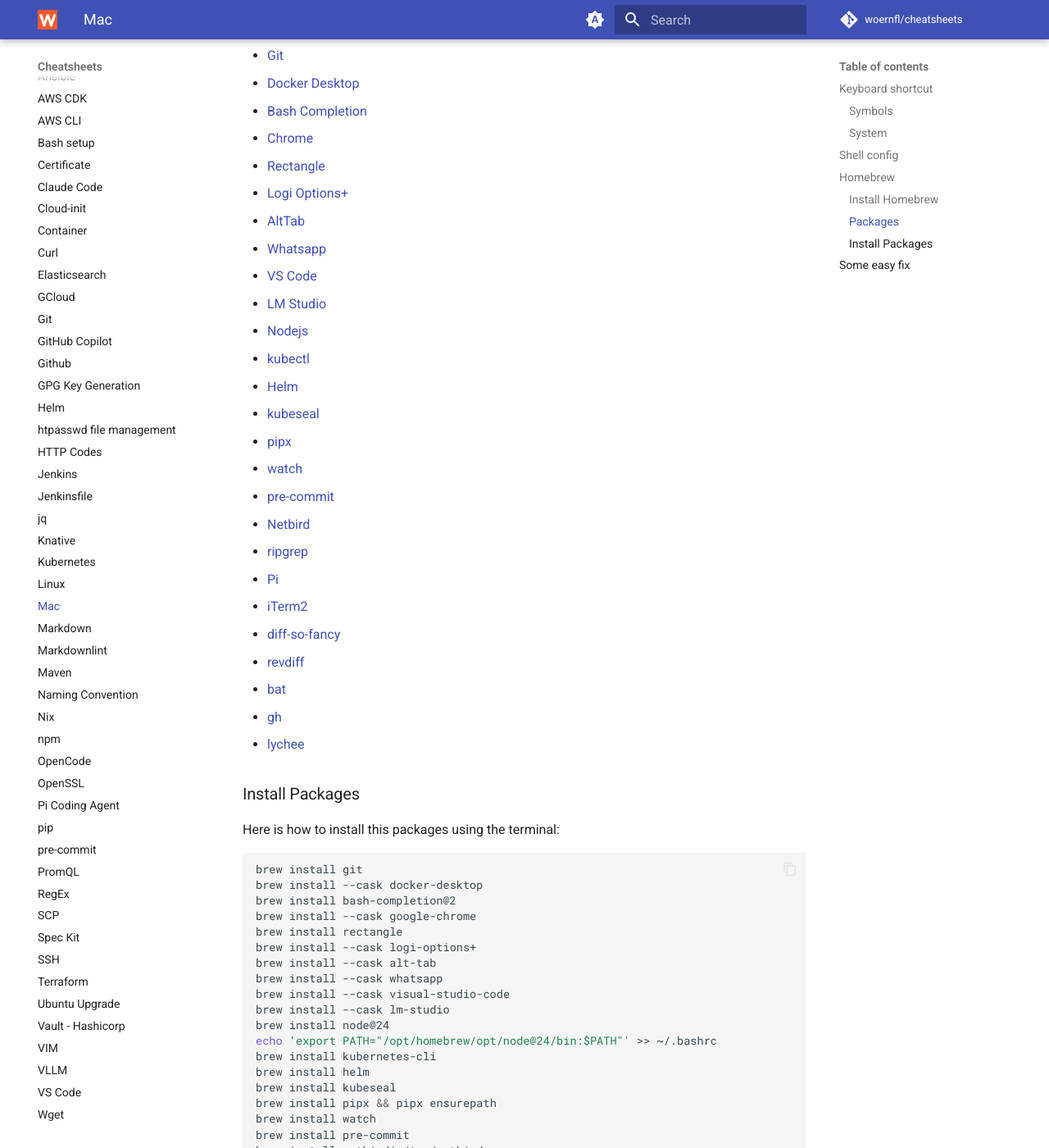
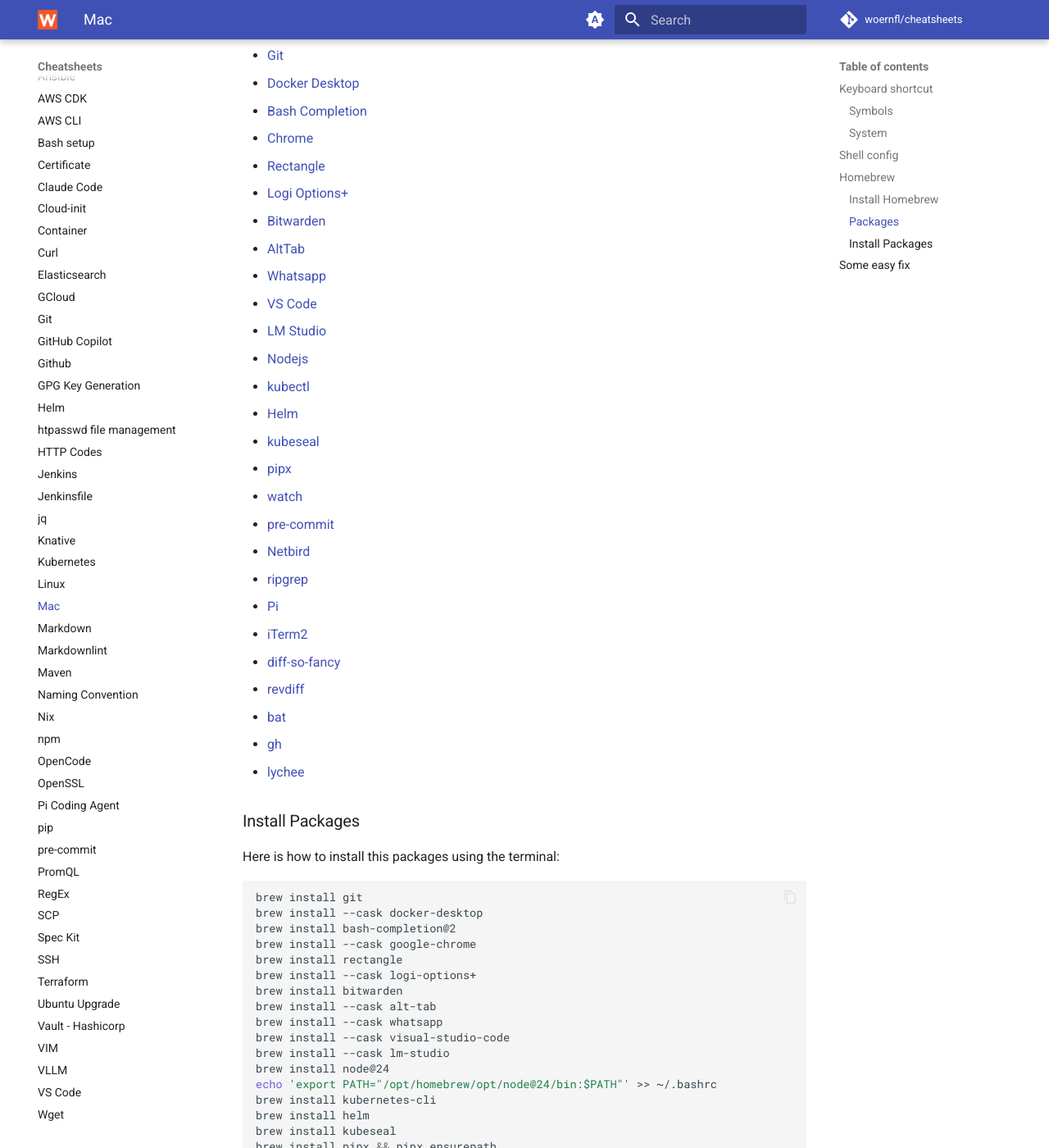
Before and after one commit to woernfl/cheatsheets, an MkDocs documentation site: the page built from docs/mac.md, in a window 1280 px wide and 1400 px high, scrolled down 1675 px. Shown: the whole window at 82% size. Built offline with MkDocs 1.6.1 and Material for MkDocs 9.7.7, drawn with Linux system fonts in a browser that asks for light colours; comment, search, counter and statistics services are not loaded.

Commit message:
Update mac.md (#544)

```diff
--- a/docs/mac.md
+++ b/docs/mac.md
@@ -64,6 +64,7 @@
 - [Chrome](https://www.google.com/chrome/)
 - [Rectangle](https://github.com/rxhanson/Rectangle)
 - [Logi Options+](https://www.logitech.com/en-us/software/logi-options-plus)
+- [Bitwarden](https://bitwarden.com/)
 - [AltTab](https://alt-tab-macos.netlify.app/)
 - [Whatsapp](https://www.whatsapp.com/)
 - [VS Code](https://code.visualstudio.com/)
@@ -96,6 +97,7 @@
 brew install --cask google-chrome
 brew install rectangle
 brew install --cask logi-options+
+brew install bitwarden
 brew install --cask alt-tab
 brew install --cask whatsapp
 brew install --cask visual-studio-code
```
Also changed, not shown: .cspell.json.
